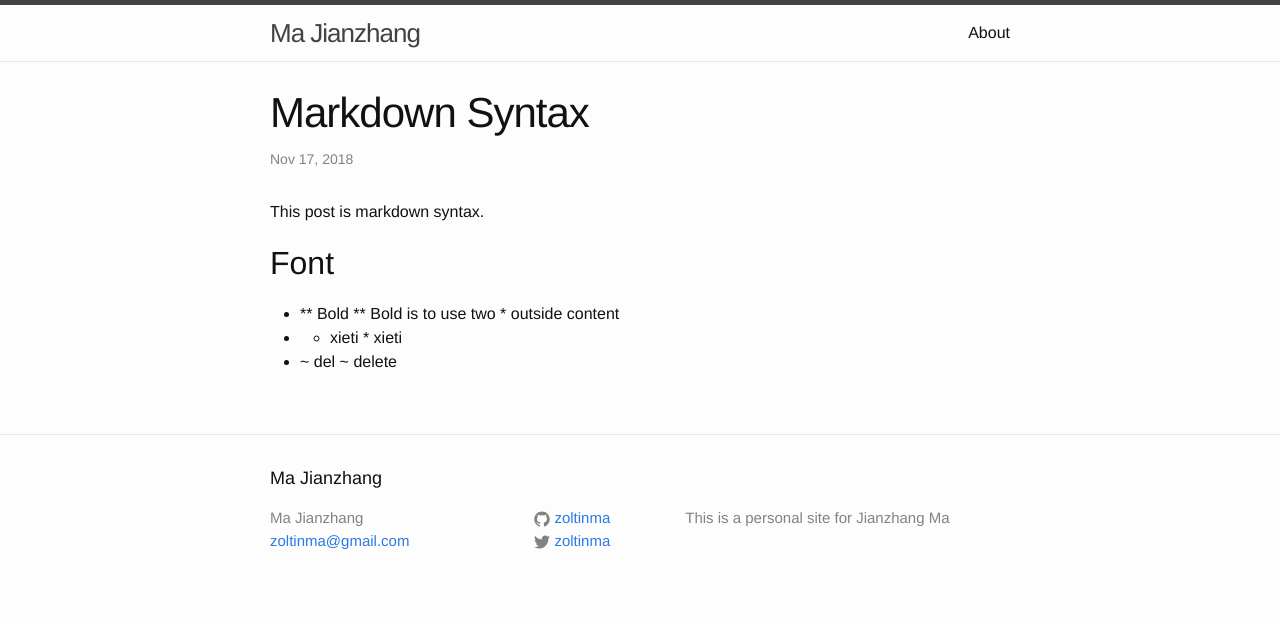
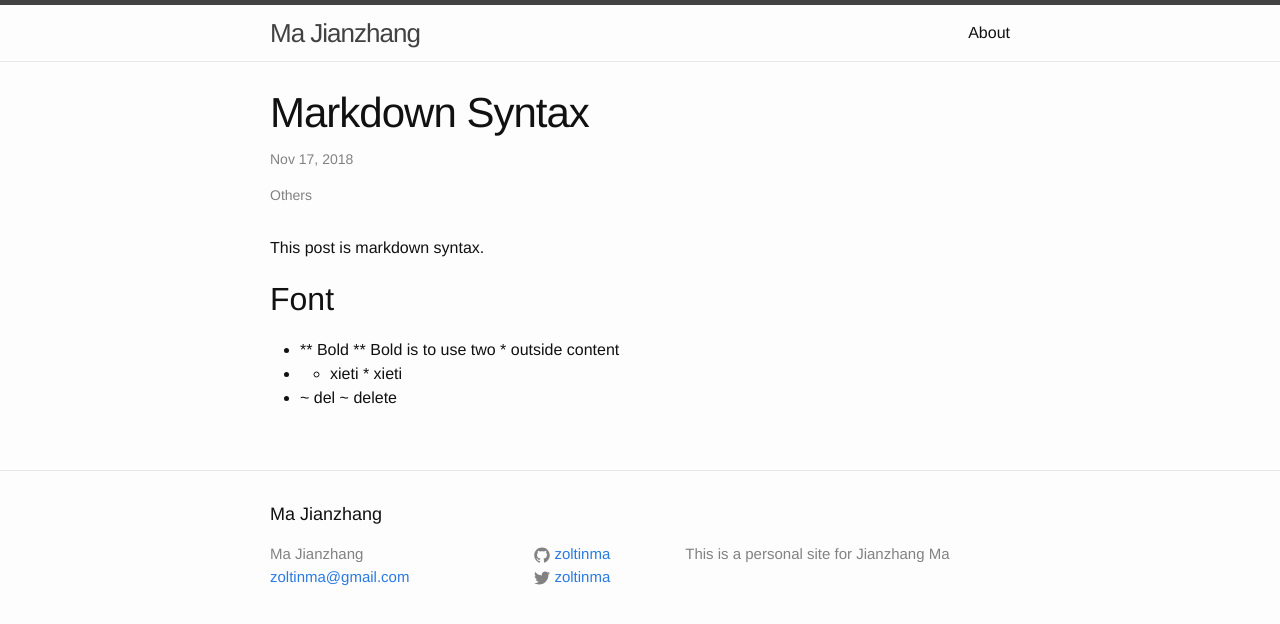
Before and after one commit to zoltinma/zoltinma.github.io, a Jekyll site: the page built from _posts/2018-11-17-markdown.markdown, in a window 1280 px wide. Shown: the top 624 px of the page. Built offline with Jekyll 4.4.1, drawn with Linux system fonts in a browser that asks for light colours.

Commit message:
add category

```diff
--- a/_layouts/post.html
+++ b/_layouts/post.html
@@ -6,6 +6,7 @@ layout: default
   <header class="post-header">
     <h1 class="post-title">{{ page.title }}</h1>
     <p class="post-meta">{{ page.date | date: "%b %-d, %Y" }}{% if page.author %} • {{ page.author }}{% endif %}{% if page.meta %} • {{ page.meta }}{% endif %}</p>
+    <p class="post-meta">{{ page.categories }}</p>
   </header>
 
   <article class="post-content">
```
